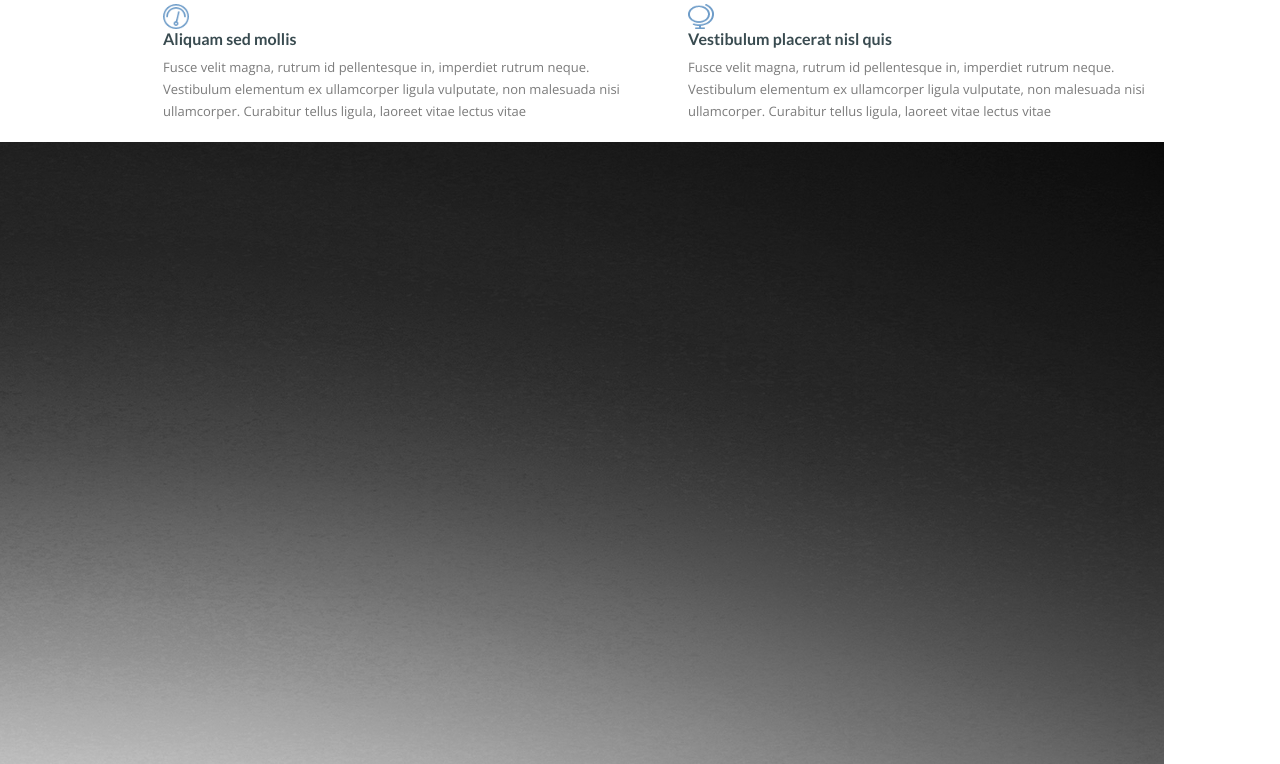
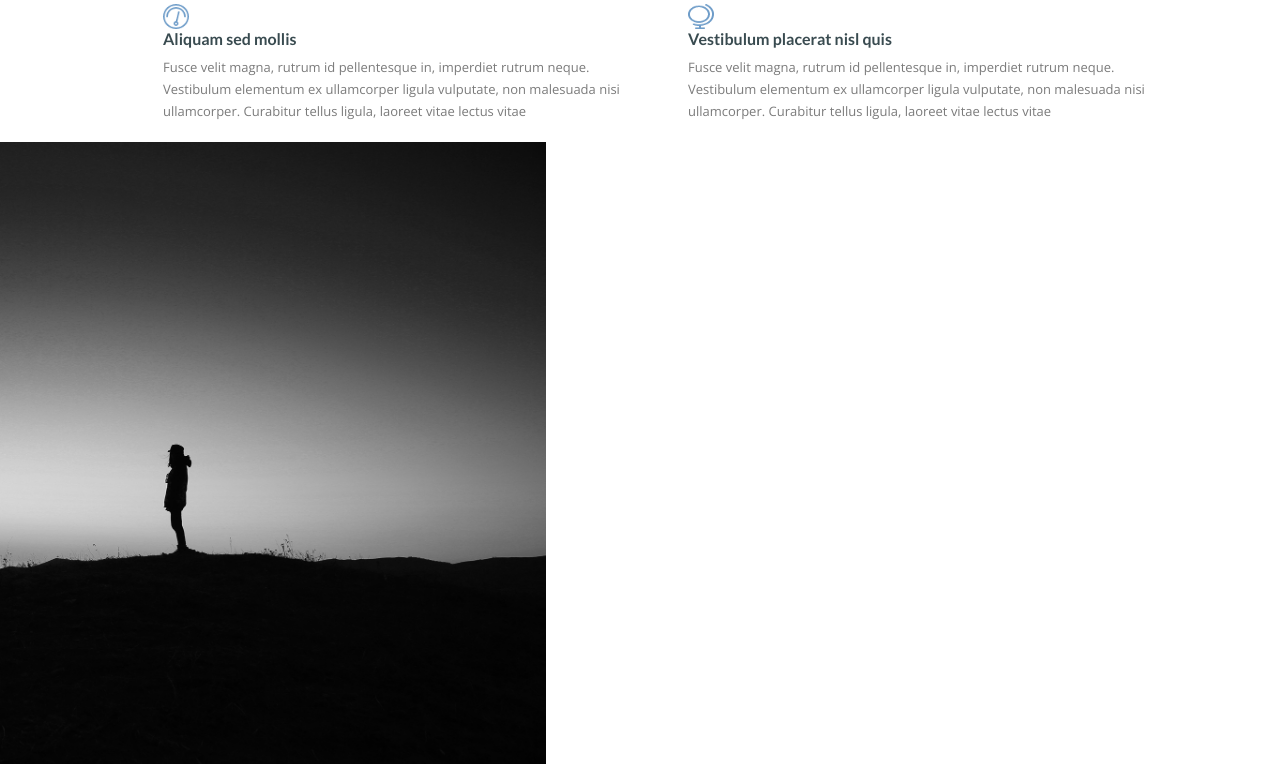
Before and after one commit to MamatovAzim/Home_Work, a website: page index.html in a window 1280 px wide. Shown: the part 1261-2025 px from the top of the page. Drawn offline with nearby package versions, Linux system fonts and the light colour scheme.

Commit message:
добавил are

```diff
--- a/scss/_image.scss
+++ b/scss/_image.scss
@@ -0,0 +1,4 @@
+.one {
+    max-width: 750px;
+    max-height: 625px;
+}
```
Also changed, not shown: css/style.css, 1 other file.
